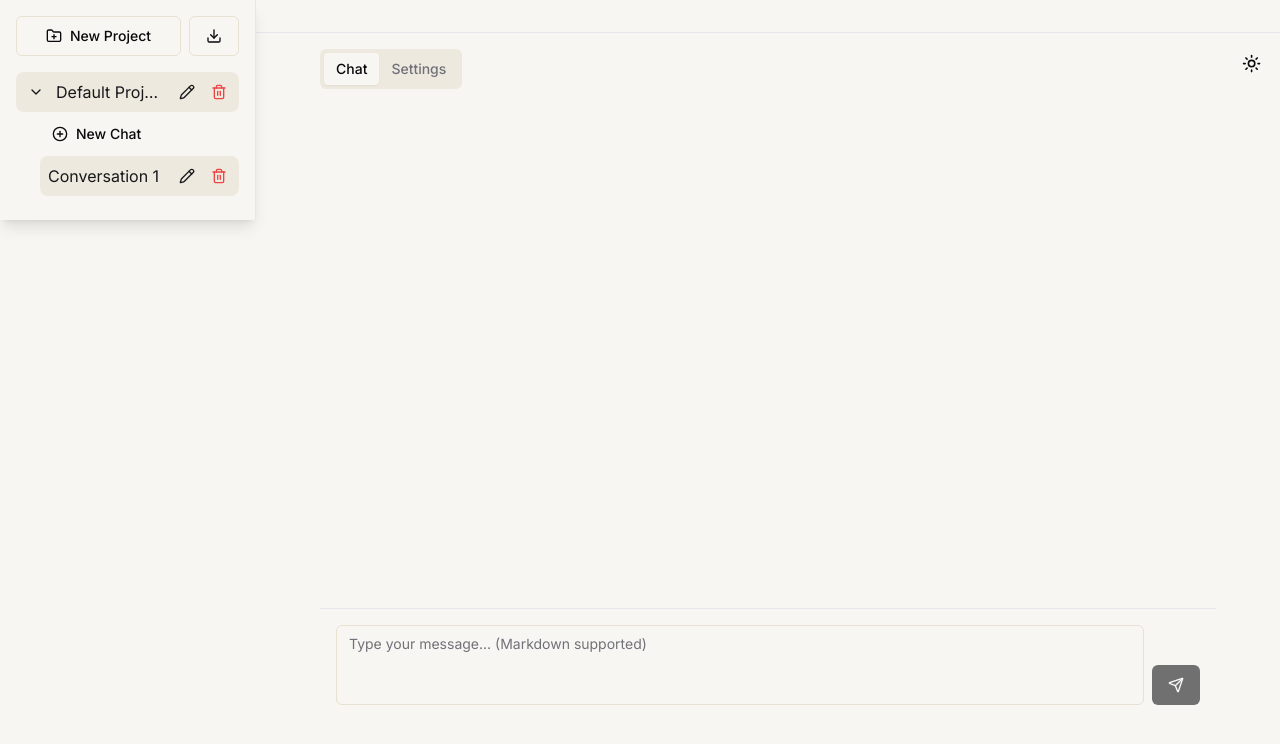
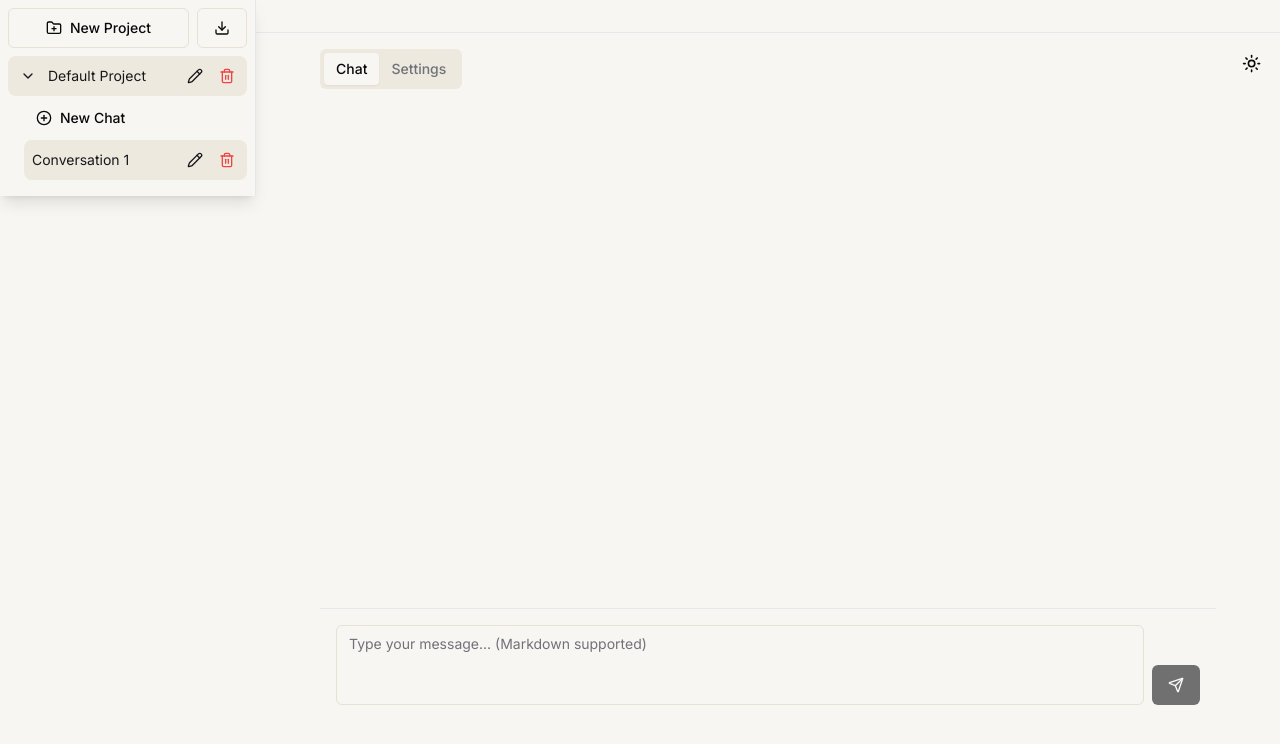
Before and after one commit to nick1udwig/kibitz, a Next.js app: page / in a window 1280 px wide. Both pictures are taken after a click on the button 36 px from the left and 92 px from the top of the page. Shown: the top 744 px of the page. Built offline with nearby package versions, Linux system fonts and the light colour scheme.

Commit message:
fix(ui): improve ConversationSidebar spacing and readability

```diff
--- a/src/components/LlmChat/ConversationSidebar.tsx
+++ b/src/components/LlmChat/ConversationSidebar.tsx
@@ -76,7 +76,7 @@ export const ConversationSidebar = ({
     <div className={`
       md:w-64 md:static md:translate-x-0
       ${isMobileMenuOpen ? 'translate-x-0' : '-translate-x-full'}
-      absolute z-50 bg-background w-[85vw] sm:w-[50vw] md:w-64 border-r p-4 flex flex-col h-full
+      absolute z-50 bg-background w-[85vw] sm:w-[50vw] md:w-64 border-r p-2 flex flex-col h-full
       transition-transform duration-200 ease-in-out shadow-lg
       max-w-[350px]
     `}>
@@ -90,7 +90,7 @@ export const ConversationSidebar = ({
         <Menu className="w-4 h-4" />
       </Button>
       {/* Top buttons */}
-      <div className="flex gap-2 mb-4">
+          <div className="flex gap-2 mb-2">
         <Button
           onClick={() => {
             createProject('New Project');
@@ -118,7 +118,8 @@ export const ConversationSidebar = ({
             {/* Project header */}
             <div
               className={`p-2 rounded-lg cursor-pointer flex items-center gap-2 transition-colors
-                ${project.id === activeProjectId ? 'bg-accent text-accent-foreground' : 'hover:bg-muted'}`}
+      ${project.id === activeProjectId ? 'bg-accent text-accent-foreground' : 'hover:bg-muted'}
+      text-sm`}
               onClick={() => {
                 setActiveProject(project.id);
                 setActiveConversation(null); // Clear active conversation to trigger auto-creation in ChatView
@@ -172,7 +173,7 @@ export const ConversationSidebar = ({
 
             {/* Conversations under project */}
             {expandedProjects.has(project.id) && (
-              <div className="ml-6 mt-1 space-y-1">
+              <div className="ml-4 mt-1 space-y-1">
                 <Button
                   variant="ghost"
                   size="sm"
@@ -186,7 +187,8 @@ export const ConversationSidebar = ({
                   <div
                     key={convo.id}
                     className={`p-2 rounded-lg cursor-pointer flex items-center gap-2 transition-colors
-                      ${convo.id === activeConversationId ? 'bg-accent text-accent-foreground' : 'hover:bg-muted'}`}
+      ${convo.id === activeConversationId ? 'bg-accent text-accent-foreground' : 'hover:bg-muted'}
+      text-sm truncate max-w-[250px]`}
                     onClick={() => {
                       setActiveProject(project.id);
                       setActiveConversation(convo.id);
```
